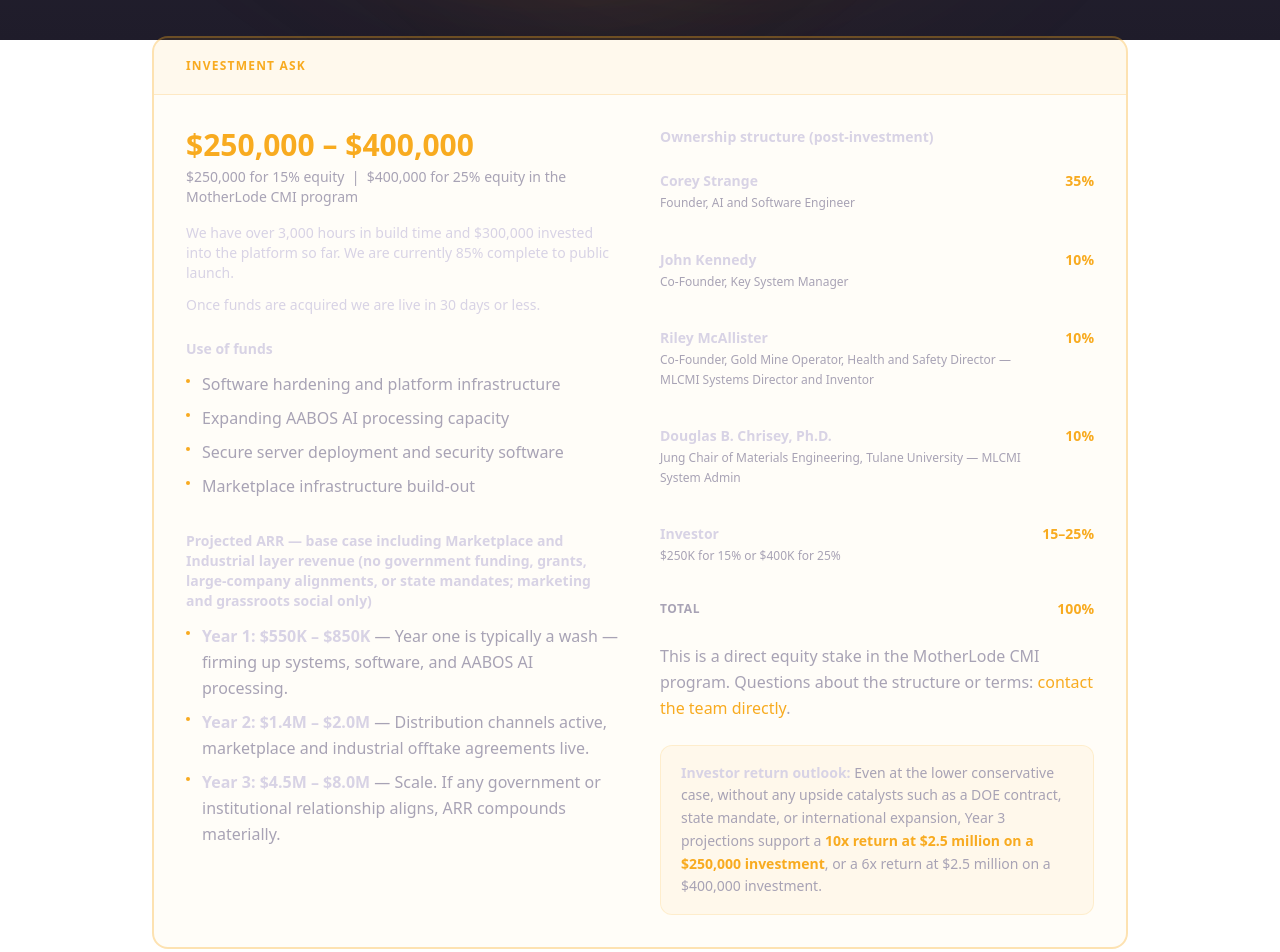
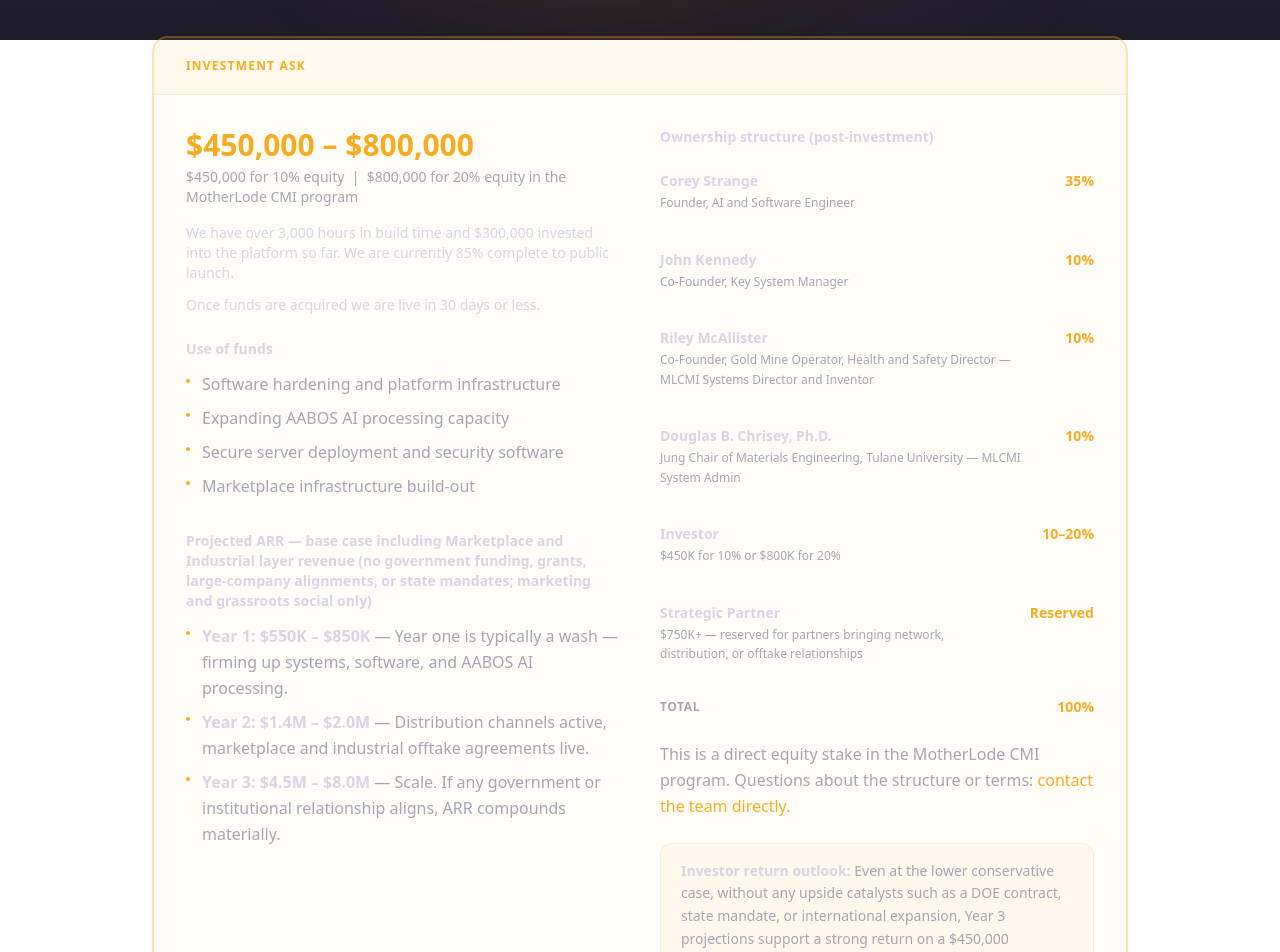
Before and after one commit to AppStudioPros/motherlode-cmi-website, a Next.js app: page /investor in a window 1280 px wide. Shown: the part 760-1712 px from the top of the page. Built offline with nearby package versions, Linux system fonts and the light colour scheme.

Commit message:
Update investor ask: 50K/10%, 00K/20%, strategic tier 50K+

```diff
--- a/src/app/investor/page.tsx
+++ b/src/app/investor/page.tsx
@@ -139,8 +139,8 @@
 
               {/* Left — the ask */}
               <div>
-                <p className="text-3xl font-bold text-gold mb-1">$250,000 – $400,000</p>
-                <p className="text-sm text-muted mb-4">$250,000 for 15% equity &nbsp;|&nbsp; $400,000 for 25% equity in the MotherLode CMI program</p>
+                <p className="text-3xl font-bold text-gold mb-1">$450,000 – $800,000</p>
+                <p className="text-sm text-muted mb-4">$450,000 for 10% equity &nbsp;|&nbsp; $800,000 for 20% equity in the MotherLode CMI program</p>
                 <p className="text-sm text-light mb-3">We have over 3,000 hours in build time and $300,000 invested into the platform so far. We are currently 85% complete to public launch.</p>
                 <p className="text-sm text-light mb-6">Once funds are acquired we are live in 30 days or less.</p>
 
@@ -185,7 +185,8 @@
                     { name: "John Kennedy", role: "Co-Founder, Key System Manager", pct: "10%" },
                     { name: "Riley McAllister", role: "Co-Founder, Gold Mine Operator, Health and Safety Director — MLCMI Systems Director and Inventor", pct: "10%" },
                     { name: "Douglas B. Chrisey, Ph.D.", role: "Jung Chair of Materials Engineering, Tulane University — MLCMI System Admin", pct: "10%" },
-                    { name: "Investor", role: "$250K for 15% or $400K for 25%", pct: "15–25%" },
+                    { name: "Investor", role: "$450K for 10% or $800K for 20%", pct: "10–20%" },
+                    { name: "Strategic Partner", role: "$750K+ — reserved for partners bringing network, distribution, or offtake relationships", pct: "Reserved" },
                   ].map((member, i) => (
                     <li key={i} className="flex items-start justify-between gap-4 py-3 border-b" style={{ borderColor: 'rgba(255,255,255,0.06)' }}>
                       <div>
@@ -205,7 +206,7 @@
                 </p>
                 <div className="rounded-xl px-5 py-4" style={{ background: 'rgba(248,171,32,0.06)', border: '1px solid rgba(248,171,32,0.15)' }}>
                   <p className="text-sm text-muted leading-relaxed">
-                    <span className="font-semibold text-light">Investor return outlook:</span> Even at the lower conservative case, without any upside catalysts such as a DOE contract, state mandate, or international expansion, Year 3 projections support a <span className="text-gold font-semibold">10x return at $2.5 million on a $250,000 investment</span>, or a 6x return at $2.5 million on a $400,000 investment.
+                    <span className="font-semibold text-light">Investor return outlook:</span> Even at the lower conservative case, without any upside catalysts such as a DOE contract, state mandate, or international expansion, Year 3 projections support a strong return on a $450,000 investment. If enterprise API or federal catalysts fire, returns scale materially. Strategic allocation reserved for partners who bring network, distribution, or offtake relationships — contact the team directly.
                   </p>
                 </div>
               </div>
```
